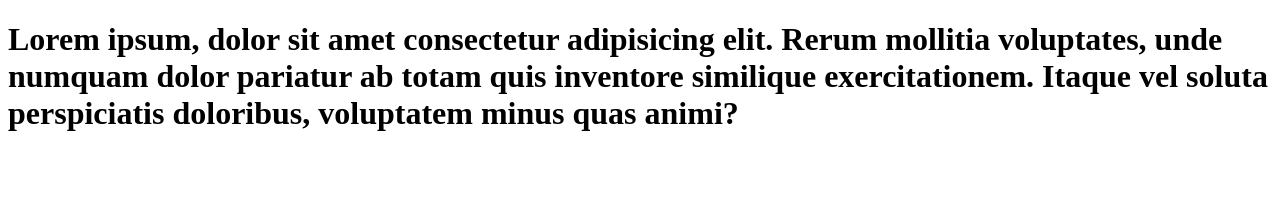
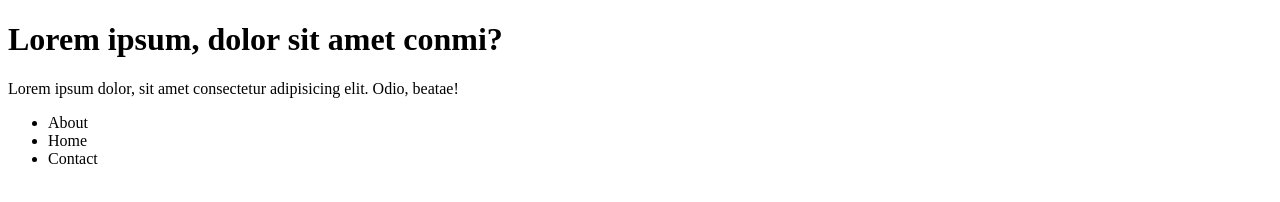
Before and after one commit to SaiCharanReddyPuligari/learning-git, a plain HTML site: page index.html in a window 1280 px wide. Drawn offline with Linux system fonts and the light colour scheme.

Commit message:
made changes

```diff
--- a/index.html
+++ b/index.html
@@ -6,6 +6,12 @@
     <title>Pushing code files into GitHub</title>
 </head>
 <body>
-    <h1>Lorem ipsum, dolor sit amet consectetur adipisicing elit. Rerum mollitia voluptates, unde numquam dolor pariatur ab totam quis inventore similique exercitationem. Itaque vel soluta perspiciatis doloribus, voluptatem minus quas animi?</h1>
+    <h1>Lorem ipsum, dolor sit amet conmi?</h1>
+    <p>Lorem ipsum dolor, sit amet consectetur adipisicing elit. Odio, beatae!</p>
+    <ul>
+        <li>About</li>
+        <li>Home</li>
+        <li>Contact</li>
+    </ul>
 </body>
 </html>
```
